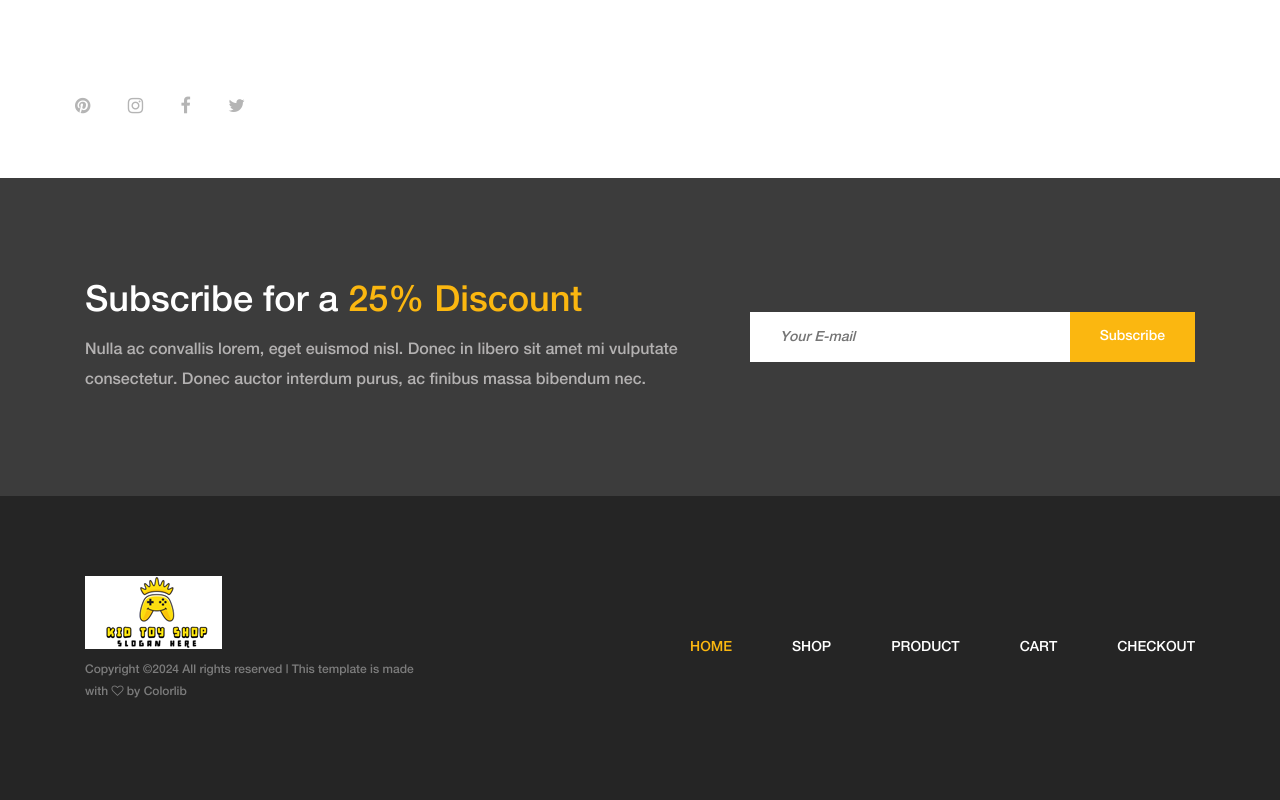
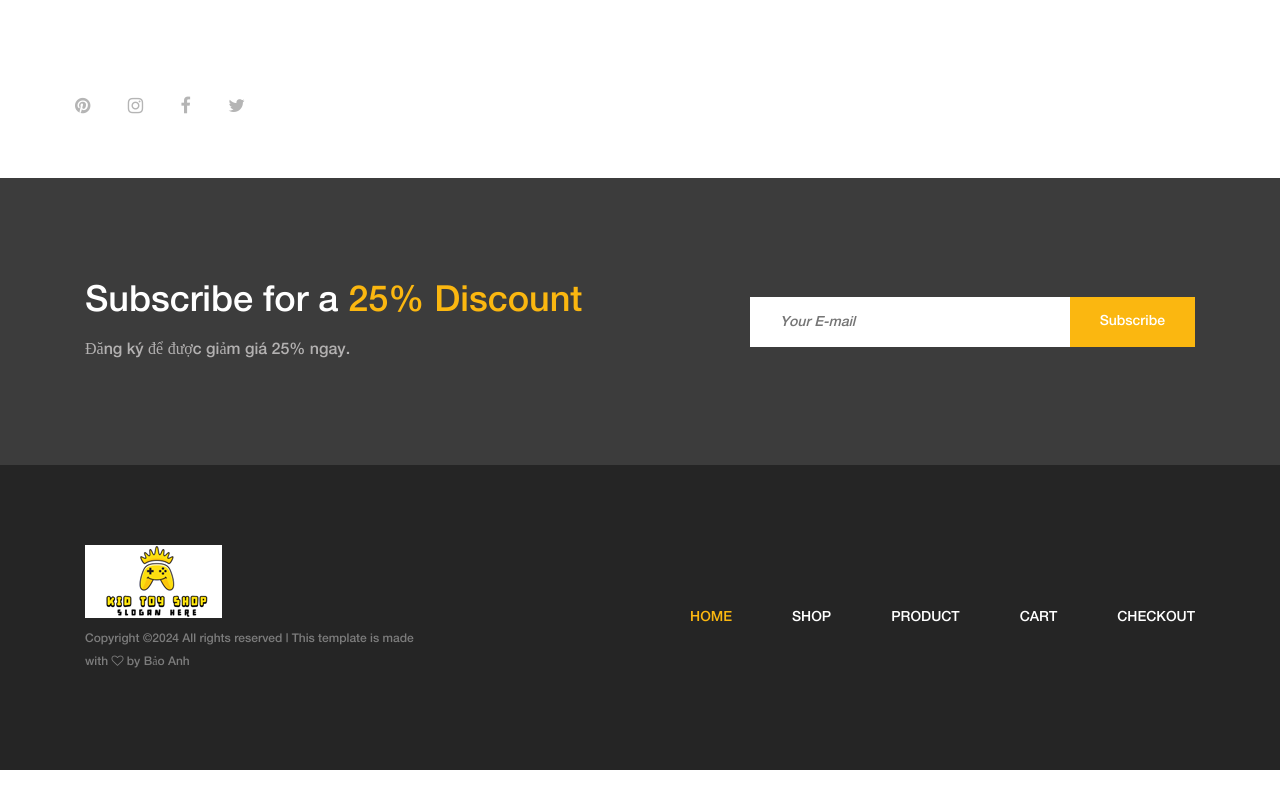
Before and after one commit to nothing4ever94/ver1_demo, a plain HTML site: page cart.html in a window 1280 px wide. Shown: the part 883-1683 px from the top of the page. After the commit the page ends 1653 px from the top, so only its background shows below. Drawn offline with Linux system fonts and the light colour scheme; files whose address does not match are found by name.

Commit message:
Update cart.html

```diff
--- a/cart.html
+++ b/cart.html
@@ -210,7 +210,7 @@
                 <div class="col-12 col-lg-6 col-xl-7">
                     <div class="newsletter-text mb-100">
                         <h2>Subscribe for a <span>25% Discount</span></h2>
-                        <p>Nulla ac convallis lorem, eget euismod nisl. Donec in libero sit amet mi vulputate consectetur. Donec auctor interdum purus, ac finibus massa bibendum nec.</p>
+                        <p>Đăng ký để được giảm giá 25% ngay.</p>
                     </div>
                 </div>
                 <!-- Newsletter Form -->
@@ -240,7 +240,7 @@
                         </div>
                         <!-- Copywrite Text -->
                         <p class="copywrite"><!-- Link back to Colorlib can't be removed. Template is licensed under CC BY 3.0. -->
-Copyright &copy;<script>document.write(new Date().getFullYear());</script> All rights reserved | This template is made with <i class="fa fa-heart-o" aria-hidden="true"></i> by <a href="https://colorlib.com" target="_blank">Colorlib</a>
+Copyright &copy;<script>document.write(new Date().getFullYear());</script> All rights reserved | This template is made with <i class="fa fa-heart-o" aria-hidden="true"></i> by <a href="https://colorlib.com" target="_blank">Bảo Anh</a>
 <!-- Link back to Colorlib can't be removed. Template is licensed under CC BY 3.0. --></p>
                     </div>
                 </div>
```
